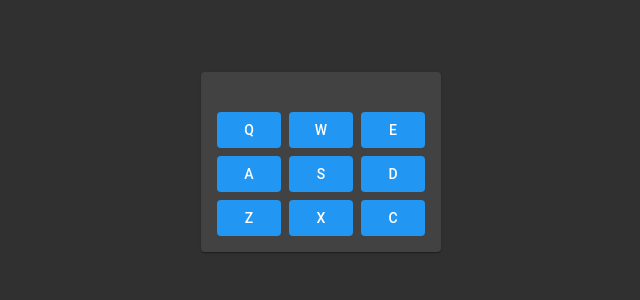
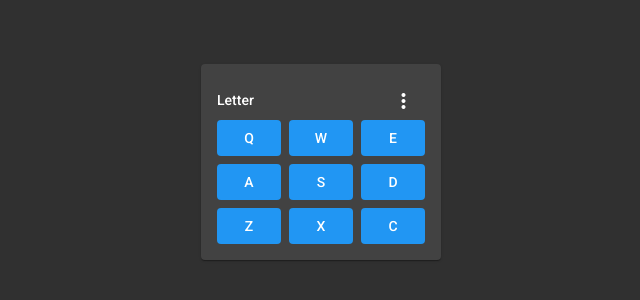
Before and after one commit to bradtaniguchi/fcc-drum-machine, an Angular app: page / in a window 1280 px wide. Shown: the part 238-538 px from the top of the page, without its empty margins (319-959 px from the left). Built offline with nearby package versions, Linux system fonts and the light colour scheme.

Commit message:
Add mock-up menu button
- will have extra features not mentioned here.

```diff
--- a/projects/client/src/app/modules/drum-machine/drum-machine.component.html
+++ b/projects/client/src/app/modules/drum-machine/drum-machine.component.html
@@ -4,10 +4,18 @@
   <mat-card>
     <mat-card-content>
       <div id="drum-machine">
-        <div gdAlignColumns="center">
+        <div fxLayout="row"
+             fxLayoutAlign="start center">
           <span id="display"
                 class="mat-body-2"
-                style="min-height: 24px">
+                style="min-height: 24px"
+                fxFlex="80">
+            Letter
+          </span>
+          <span fxFlex="20">
+            <button mat-icon-button>
+              <mat-icon>more_vert</mat-icon>
+            </button>
           </span>
         </div>
         <div gdColumns="1fr 1fr 1fr"
--- a/projects/client/src/app/modules/drum-machine/drum-machine.module.ts
+++ b/projects/client/src/app/modules/drum-machine/drum-machine.module.ts
@@ -4,6 +4,7 @@ import { FlexLayoutModule } from '@angular/flex-layout';
 import { GridModule } from '@angular/flex-layout/grid';
 import { MatButtonModule } from '@angular/material/button';
 import { MatCardModule } from '@angular/material/card';
+import { MatIconModule } from '@angular/material/icon';
 import { DrumMachineComponent } from './drum-machine.component';
 
 @NgModule({
@@ -12,8 +13,10 @@ import { DrumMachineComponent } from './drum-machine.component';
     CommonModule,
     // Angular Material
     GridModule,
+    FlexLayoutModule,
     MatCardModule,
     MatButtonModule,
+    MatIconModule,
   ],
 })
 export class DrumMachineModule {}
--- a/projects/client/src/index.html
+++ b/projects/client/src/index.html
@@ -1,13 +1,23 @@
 <!doctype html>
 <html lang="en">
+
 <head>
   <meta charset="utf-8">
   <title>Client</title>
   <base href="/">
-  <meta name="viewport" content="width=device-width, initial-scale=1">
-  <link rel="icon" type="image/x-icon" href="favicon.ico">
+  <meta name="viewport"
+        content="width=device-width, initial-scale=1">
+  <link rel="icon"
+        type="image/x-icon"
+        href="favicon.ico">
+  <link href="https://fonts.googleapis.com/css?family=Roboto:300,400,500&display=swap"
+        rel="stylesheet">
+  <link href="https://fonts.googleapis.com/icon?family=Material+Icons"
+        rel="stylesheet">
 </head>
+
 <body>
   <dm-root></dm-root>
 </body>
+
 </html>
```
